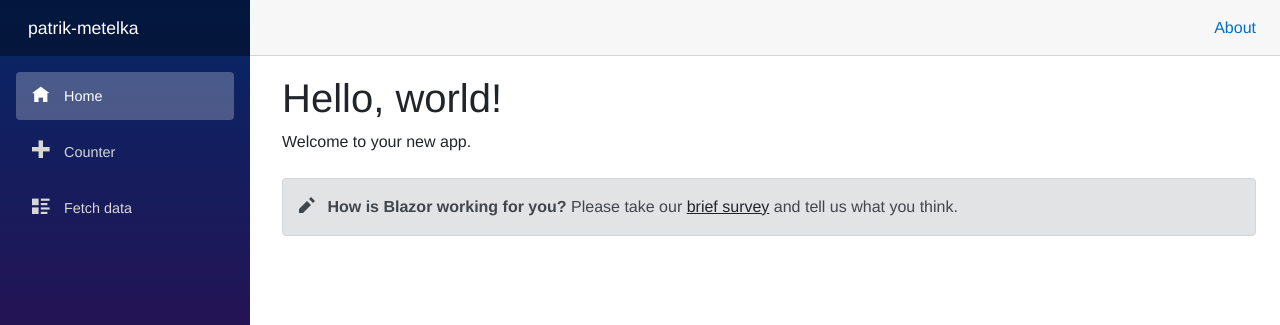
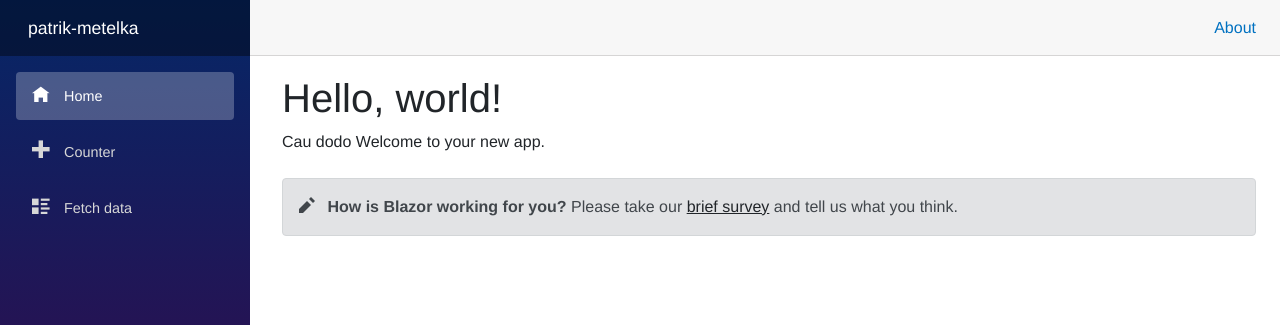
Before and after one commit to patrik-metelka/patrik-metelka.github.io, an ASP.NET Core app: page / in a window 1280 px wide. Shown: the top 325 px of the page. Run offline with ASP.NET Core 8, Linux system fonts and the light colour scheme; style sheets or scripts are compiled from the project's sources.

Commit message:
Update Index.razor

```diff
--- a/patrik-metelka/Pages/Index.razor
+++ b/patrik-metelka/Pages/Index.razor
@@ -3,7 +3,7 @@
 <PageTitle>Index</PageTitle>
 
 <h1>Hello, world!</h1>
-
+<span>Cau dodo </span>
 Welcome to your new app.
 
 <SurveyPrompt Title="How is Blazor working for you?" />
```
